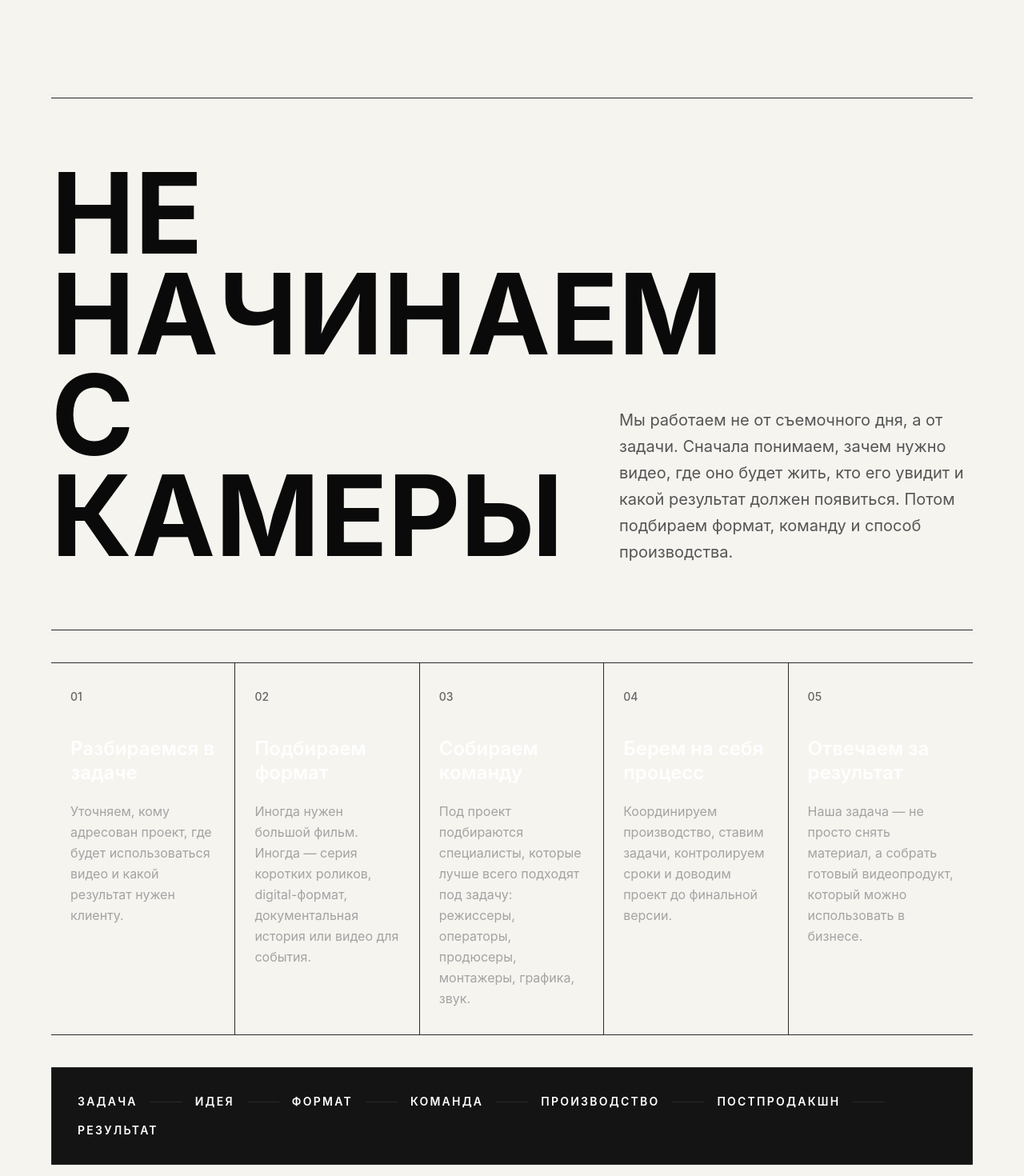
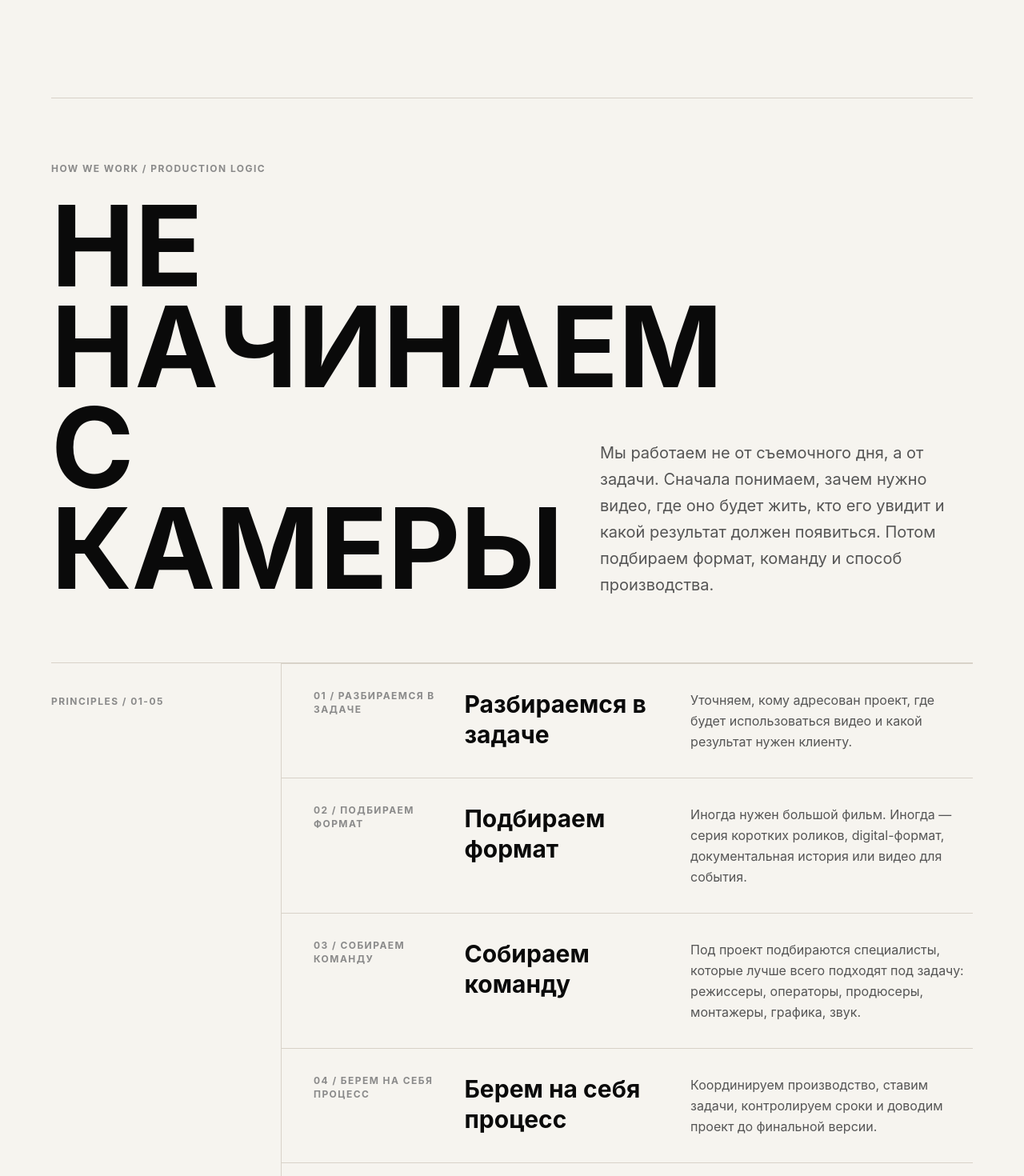
Before and after one commit to thisisryabov/8Units-site, a Next.js app: page / in a window 1280 px wide. Shown: the part 4040-5510 px from the top of the page at 80% size. Built offline with nearby package versions, Linux system fonts and the light colour scheme.

Commit message:
Refine light editorial landing page

```diff
--- a/components/Approach.tsx
+++ b/components/Approach.tsx
@@ -27,60 +27,71 @@ const principles = [
 ];
 
 const process = [
-  "Задача",
-  "Идея",
-  "Формат",
-  "Команда",
-  "Производство",
-  "Постпродакшн",
-  "Результат",
+  "ЗАДАЧА",
+  "ИДЕЯ",
+  "ФОРМАТ",
+  "КОМАНДА",
+  "ПРОИЗВОДСТВО",
+  "ПОСТ",
+  "РЕЗУЛЬТАТ",
 ];
 
 export function Approach() {
   return (
     <section id="approach" className="section-shell scroll-mt-24">
-      <div className="grid gap-10 border-y border-[#2A2A2A] py-12 lg:grid-cols-[minmax(0,0.95fr)_minmax(360px,0.65fr)] lg:gap-16 lg:py-20">
-        <div>
+      <div className="grid gap-12 border-y border-[#D8D2C8] py-12 lg:grid-cols-12 lg:gap-6 lg:py-20">
+        <div className="lg:col-span-7">
+          <p className="meta-label mb-6">HOW WE WORK / PRODUCTION LOGIC</p>
           <h2 className="section-title">
             НЕ НАЧИНАЕМ
             <br />С КАМЕРЫ
           </h2>
         </div>
-        <p className="section-copy self-end">
-          Мы работаем не от съемочного дня, а от задачи. Сначала понимаем, зачем
-          нужно видео, где оно будет жить, кто его увидит и какой результат
-          должен появиться. Потом подбираем формат, команду и способ производства.
+
+        <div className="lg:col-span-5 lg:col-start-8 lg:self-end">
+          <p className="section-copy">
+            Мы работаем не от съемочного дня, а от задачи. Сначала понимаем,
+            зачем нужно видео, где оно будет жить, кто его увидит и какой
+            результат должен появиться. Потом подбираем формат, команду и способ
+            производства.
           </p>
         </div>
+      </div>
 
-      <div className="mt-10 grid border-t border-[#2A2A2A] lg:grid-cols-5">
+      <div className="grid border-b border-[#D8D2C8] lg:grid-cols-12">
+        <div className="hidden border-r border-[#D8D2C8] py-10 lg:col-span-3 lg:block">
+          <p className="meta-label sticky top-28 max-w-[180px]">PRINCIPLES / 01-05</p>
+        </div>
+
+        <div className="lg:col-span-9">
           {principles.map((principle, index) => (
             <article
               key={principle.title}
-            className="border-b border-[#2A2A2A] py-8 lg:border-r lg:px-6 lg:last:border-r-0"
+              className="grid gap-5 border-t border-[#D8D2C8] py-8 lg:grid-cols-9 lg:gap-6 lg:pl-10"
             >
-            <p className="mb-10 text-sm font-medium text-[#666666]">
-              {String(index + 1).padStart(2, "0")}
+              <p className="meta-label text-[#0A0A0A] lg:col-span-2">
+                {String(index + 1).padStart(2, "0")} / {principle.title}
               </p>
-            <h3 className="mb-5 text-2xl font-semibold leading-tight text-white">
+              <h3 className="text-3xl font-bold leading-tight tracking-[0] text-[#0A0A0A] lg:col-span-3">
                 {principle.title}
               </h3>
-            <p className="text-base leading-relaxed text-[#A3A3A3]">
+              <p className="text-base leading-relaxed text-[#555555] lg:col-span-4">
                 {principle.description}
               </p>
             </article>
           ))}
         </div>
+      </div>
 
-      <div className="mt-10 border border-[#2A2A2A] bg-[#141414] p-5 sm:p-6 lg:p-8">
-        <div className="flex flex-col gap-4 md:flex-row md:flex-wrap md:items-center">
+      <div className="mt-10 border-y border-[#D8D2C8] bg-[#ECE8DF] py-6">
+        <div className="flex flex-col gap-4 px-5 sm:px-6 md:flex-row md:flex-wrap md:items-center md:px-8">
           {process.map((step, index) => (
             <div key={step} className="flex flex-col gap-4 md:flex-row md:items-center">
-              <span className="text-sm font-semibold uppercase tracking-[0.16em] text-white">
+              <span className="text-sm font-bold uppercase tracking-[0.12em] text-[#0A0A0A]">
                 {step}
               </span>
               {index < process.length - 1 ? (
-                <span className="h-8 w-px bg-[#2A2A2A] md:h-px md:w-10" />
+                <span className="h-8 w-px bg-[#D8D2C8] md:h-px md:w-10" />
               ) : null}
             </div>
           ))}
```
Lines whose indentation alone changed are shown as unchanged.
